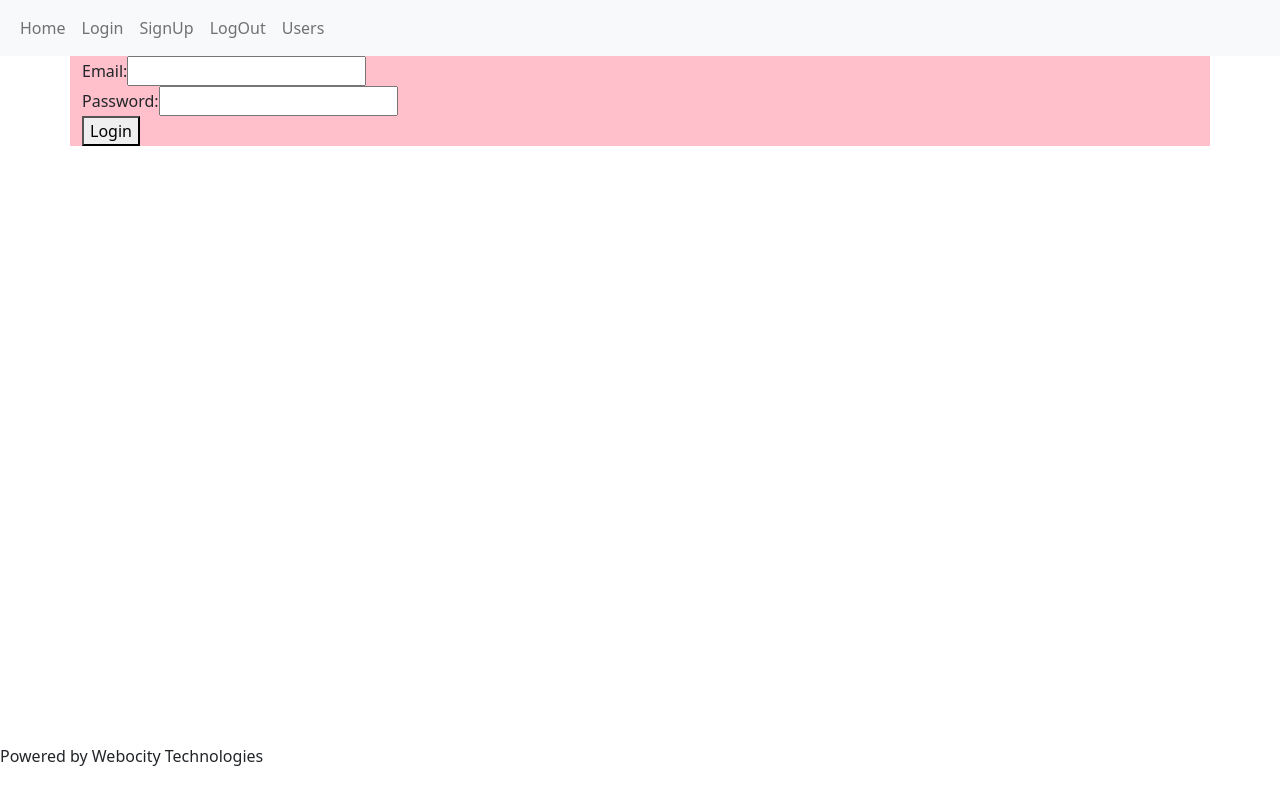
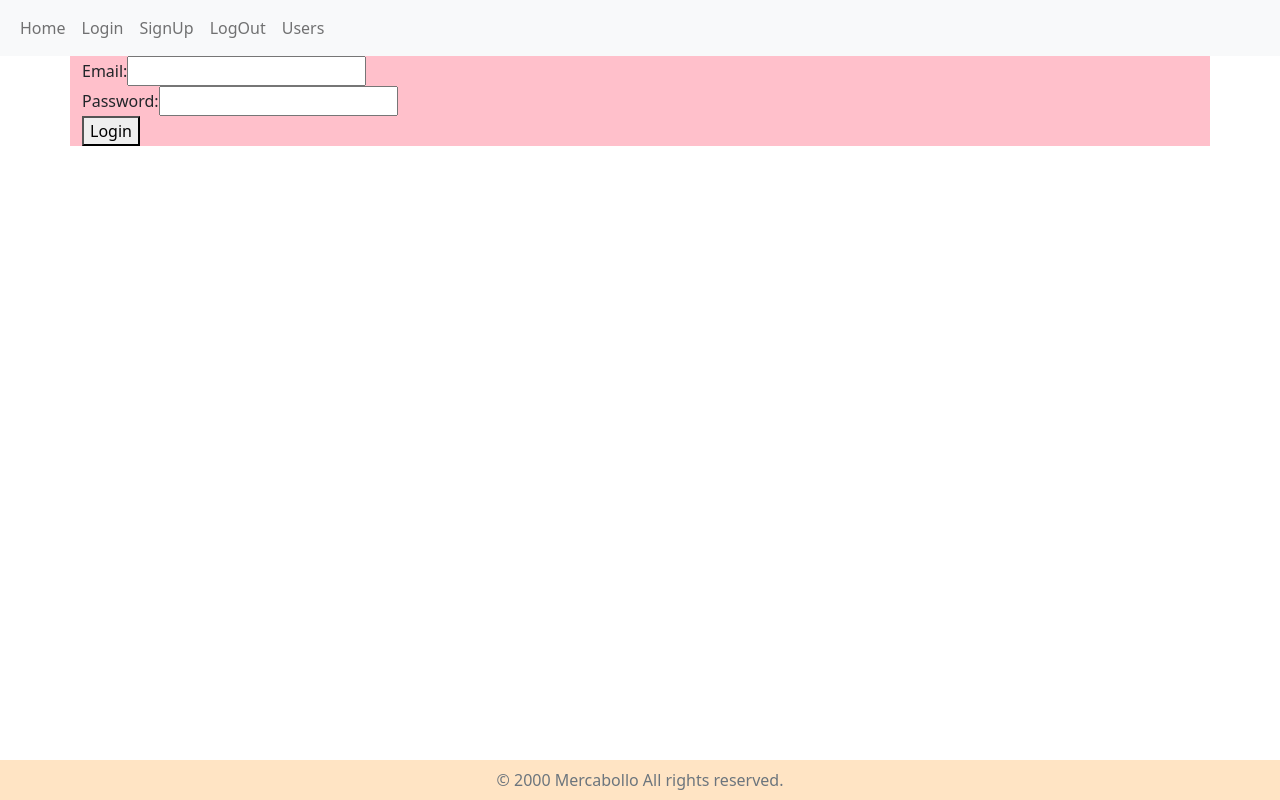
Before and after one commit to AdrianMzn/pruebaTecnicaFrontEnd, an Angular app in the folder appUsers/: page /login in a window 1280 px wide. Built offline with nearby package versions, Linux system fonts and the light colour scheme.

Commit message:
footer OK

```diff
--- a/appUsers/src/app/app.component.css
+++ b/appUsers/src/app/app.component.css
@@ -0,0 +1,16 @@
+section {
+
+    min-height: 100%;
+    display: block;
+    position: relative;
+    padding-bottom: 0px;
+}
+
+footer {
+    position: absolute;
+    bottom: 0;
+    width: 100%;
+    text-align: center;
+    color: grey;
+    background-color: #ffe4c4;
+}
--- a/appUsers/src/app/app.component.html
+++ b/appUsers/src/app/app.component.html
@@ -3,4 +3,11 @@
     <app-navbar></app-navbar>
 </nav>
 
-<router-outlet></router-outlet>
+<section>
+    <router-outlet></router-outlet>
+</section>
+
+
+<footer>
+    <app-footer-c></app-footer-c>
+</footer>
--- a/appUsers/src/app/app.module.ts
+++ b/appUsers/src/app/app.module.ts
@@ -15,6 +15,7 @@ import { HttpClient, HttpClientModule } from '@angular/common/http';
 
 import { UsersService } from './services/usersService/users-service.service';
 import { NavbarComponent } from './components/navbar/navbar.component';
+import { FooterCComponent } from './components/footer-c/footer-c.component';
 
 const misRutas: Routes = [
   {path: '', redirectTo: 'login', pathMatch: 'full'},
@@ -36,6 +37,7 @@ const misRutas: Routes = [
     HomePageComponent,
     ErrorPageComponent,
     NavbarComponent,
+    FooterCComponent,
 
   ],
   imports: [
--- /dev/null
+++ b/appUsers/src/app/components/footer-c/footer-c.component.css
@@ -0,0 +1,24 @@
+body {
+    background: #ff5f6d;
+    background: -webkit-linear-gradient(to right, #ff5f6d, #ffc371);
+    background: linear-gradient(to right, #ff5f6d, #ffc371);
+    min-height: 100vh;
+  }
+
+  #button-addon1 {
+    color: #ffc371;
+  }
+
+  i {
+    color: #ffc371;
+  }
+
+  .form-control::placeholder {
+    font-size: 0.95rem;
+    color: #aaa;
+    font-style: italic;
+  }
+
+  .form-control.shadow-0:focus {
+    box-shadow: none;
+  }
--- /dev/null
+++ b/appUsers/src/app/components/footer-c/footer-c.component.html
@@ -0,0 +1,7 @@
+<div style="background-color:#ffe4c4;" >
+
+    <!-- Copyrights -->
+      <div class="container text-center">
+        <p class="text-muted mb-0 py-2">© 2000 Mercabollo All rights reserved.</p>
+      </div>
+    </div>
--- /dev/null
+++ b/appUsers/src/app/components/footer-c/footer-c.component.ts
@@ -0,0 +1,15 @@
+import { Component, OnInit } from '@angular/core';
+
+@Component({
+  selector: 'app-footer-c',
+  templateUrl: './footer-c.component.html',
+  styleUrls: ['./footer-c.component.css']
+})
+export class FooterCComponent implements OnInit {
+
+  constructor() { }
+
+  ngOnInit(): void {
+  }
+
+}
--- a/appUsers/src/index.html
+++ b/appUsers/src/index.html
@@ -9,15 +9,8 @@
   <link href="https://cdn.jsdelivr.net/npm/bootstrap@5.2.0/dist/css/bootstrap.min.css" rel="stylesheet" integrity="sha384-gH2yIJqKdNHPEq0n4Mqa/HGKIhSkIHeL5AyhkYV8i59U5AR6csBvApHHNl/vI1Bx" crossorigin="anonymous">
 </head>
 <body>
+
   <app-root></app-root>
-
-  <footer >
-    <md-toolbar class="md-hue-2 md-scroll-shrink">
-      <div layout="row" layout-align="center center" flex>
-        Powered by Webocity Technologies
-      </div>
-    </md-toolbar>
-  </footer>
 
   <script src="https://cdn.jsdelivr.net/npm/bootstrap@5.2.0/dist/js/bootstrap.bundle.min.js" integrity="sha384-A3rJD856KowSb7dwlZdYEkO39Gagi7vIsF0jrRAoQmDKKtQBHUuLZ9AsSv4jD4Xa" crossorigin="anonymous"></script>
   <script src="https://cdn.jsdelivr.net/npm/@popperjs/core@2.11.5/dist/umd/popper.min.js" integrity="sha384-Xe+8cL9oJa6tN/veChSP7q+mnSPaj5Bcu9mPX5F5xIGE0DVittaqT5lorf0EI7Vk" crossorigin="anonymous"></script>
```
Also changed, not shown: 1 other file (tests, documents, lock files or other folders).
